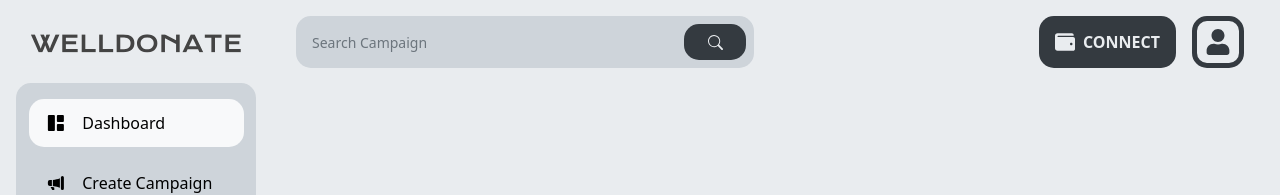
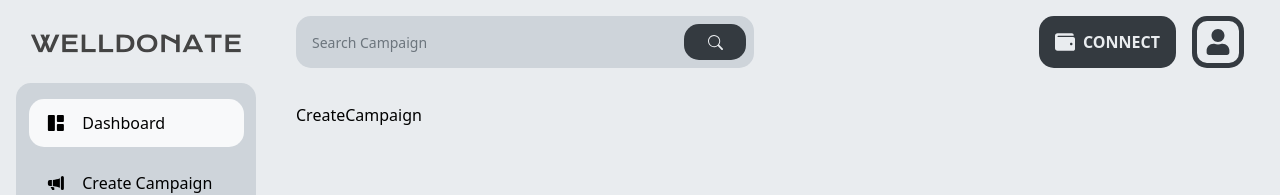
Before and after one commit to b9aurav/Welldonate, a React (Create React App) app in the folder client/: page /create-campaign in a window 1280 px wide. Shown: the top 195 px of the page. Built offline with nearby package versions, Linux system fonts and the light colour scheme; what @thirdweb-dev/react would draw is missing.

Commit message:
Minor Bug Fixes

```diff
--- a/client/src/App.tsx
+++ b/client/src/App.tsx
@@ -1,6 +1,6 @@
 import React from 'react'
 import { Route, Routes } from 'react-router-dom'
-import { Home, Profile, CreateCompaign, CompaignDetails } from './pages'
+import { Home, Profile, CreateCompaign, CampaignDetails } from './pages'
 import { Sidebar, Navbar } from './components'
 
 type Props = {}
@@ -16,6 +16,9 @@ const App = (props: Props) => {
             <Navbar />
             <Routes>
                 <Route path='/' element={<Home />}></Route>
+                <Route path='/profile' element={<Profile />}></Route>
+                <Route path='/create-campaign' element={<CreateCompaign />}></Route>
+                <Route path='/campaign-details' element={<CampaignDetails />}></Route>
             </Routes>
         </div>
     </div>
--- /dev/null
+++ b/client/src/pages/CampaignDetails.tsx
@@ -0,0 +1,11 @@
+import React from 'react'
+
+type Props = {}
+
+const CampaignDetails = (props: Props) => {
+  return (
+    <div>CampaignDetails</div>
+  )
+}
+
+export default CampaignDetails
--- a/client/src/pages/CompaignDetails.tsx
+++ /dev/null
@@ -1,11 +0,0 @@
-import React from 'react'
-
-type Props = {}
-
-const CompaignDetails = (props: Props) => {
-  return (
-    <div>CompaignDetails</div>
-  )
-}
-
-export default CompaignDetails
--- a/client/src/pages/CreateCompaign.tsx
+++ b/client/src/pages/CreateCompaign.tsx
@@ -2,10 +2,10 @@ import React from 'react'
 
 type Props = {}
 
-const CreateCompaign = (props: Props) => {
+const CreateCampaign = (props: Props) => {
   return (
-    <div>CreateCompaign</div>
+    <div>CreateCampaign</div>
   )
 }
 
-export default CreateCompaign
+export default CreateCampaign
--- a/client/src/pages/index.ts
+++ b/client/src/pages/index.ts
@@ -1,4 +1,4 @@
 export { default as Home } from './Home'
 export { default as Profile } from './Profile'
 export { default as CreateCompaign } from './CreateCompaign'
-export { default as CompaignDetails } from './CompaignDetails'
+export { default as CampaignDetails } from './CampaignDetails'
```
